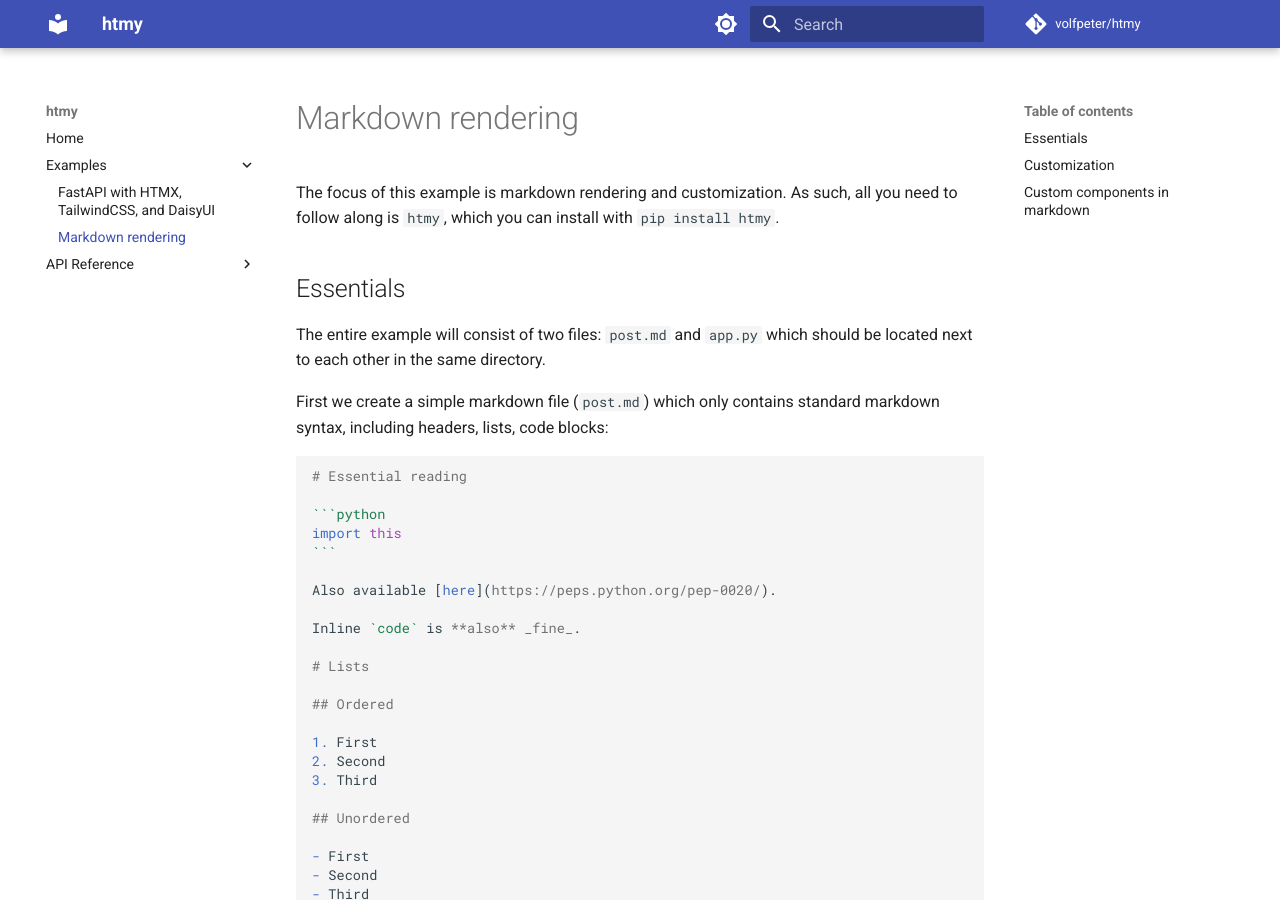
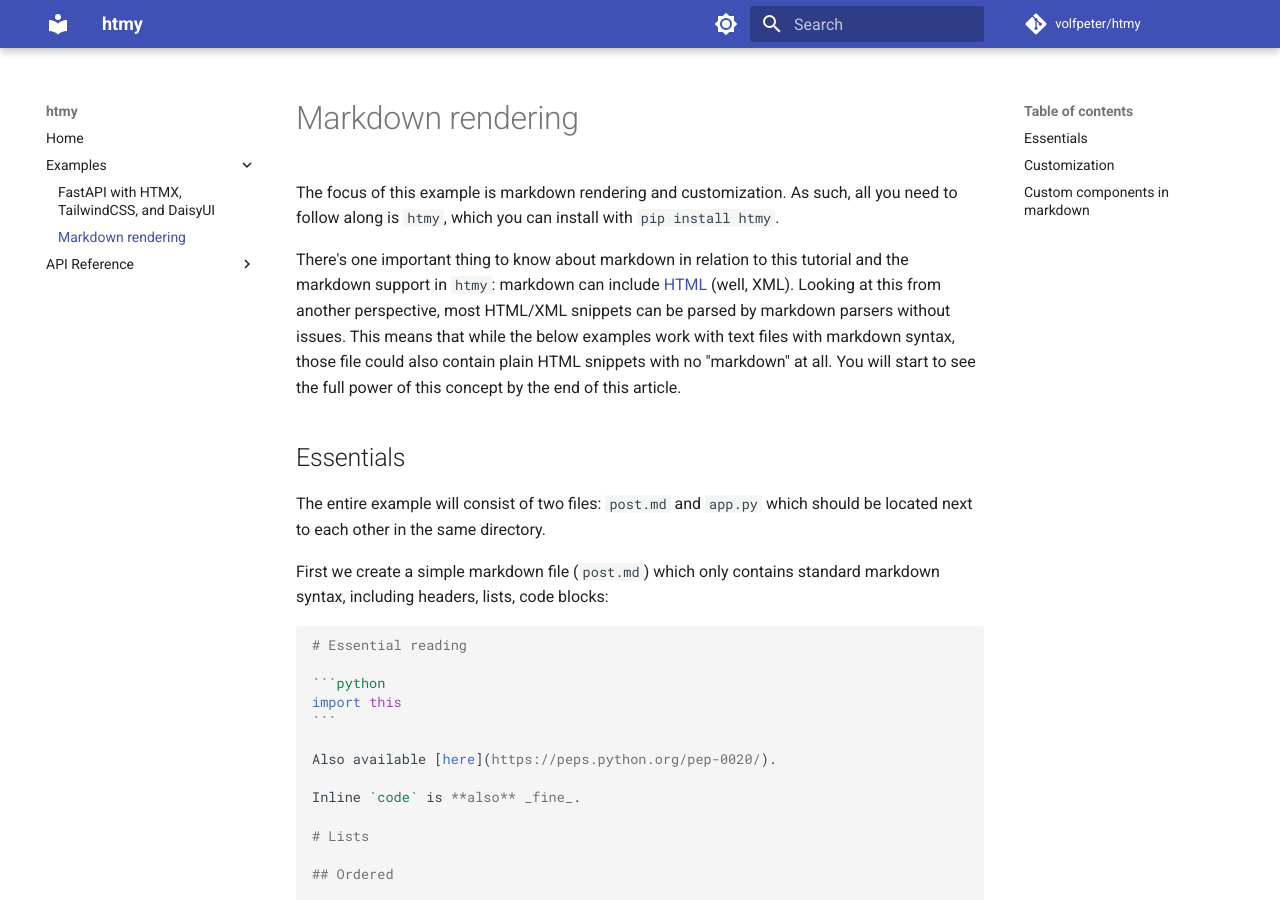
Before and after one commit to volfpeter/htmy, an MkDocs documentation site: the page built from docs/examples/markdown.md, in a window 1280 px wide and 900 px high. Built offline with MkDocs 1.6.1 and Material for MkDocs 9.7.7, drawn with Linux system fonts in a browser that asks for light colours; comment, search, counter and statistics services are not loaded.

Commit message:
added an extra note about HTML in markdown to the markdown example docs

```diff
--- a/docs/examples/markdown.md
+++ b/docs/examples/markdown.md
@@ -1,6 +1,8 @@
 # Markdown rendering
 
 The focus of this example is markdown rendering and customization. As such, all you need to follow along is `htmy`, which you can install with `pip install htmy`.
+
+There's one important thing to know about markdown in relation to this tutorial and the markdown support in `htmy`: markdown can include [HTML](https://daringfireball.net/projects/markdown/syntax#html) (well, XML). Looking at this from another perspective, most HTML/XML snippets can be parsed by markdown parsers without issues. This means that while the below examples work with text files with markdown syntax, those file could also contain plain HTML snippets with no "markdown" at all. You will start to see the full power of this concept by the end of this article.
 
 ## Essentials
 
```
